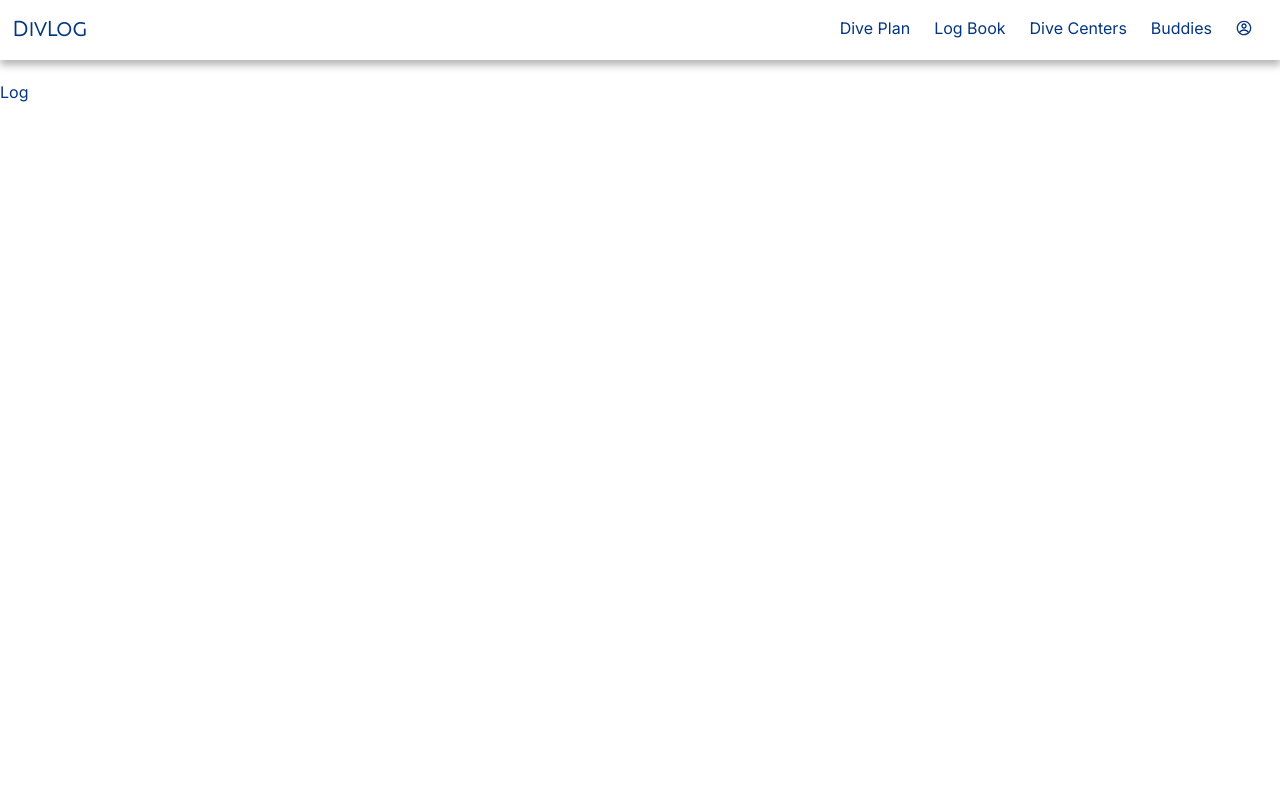
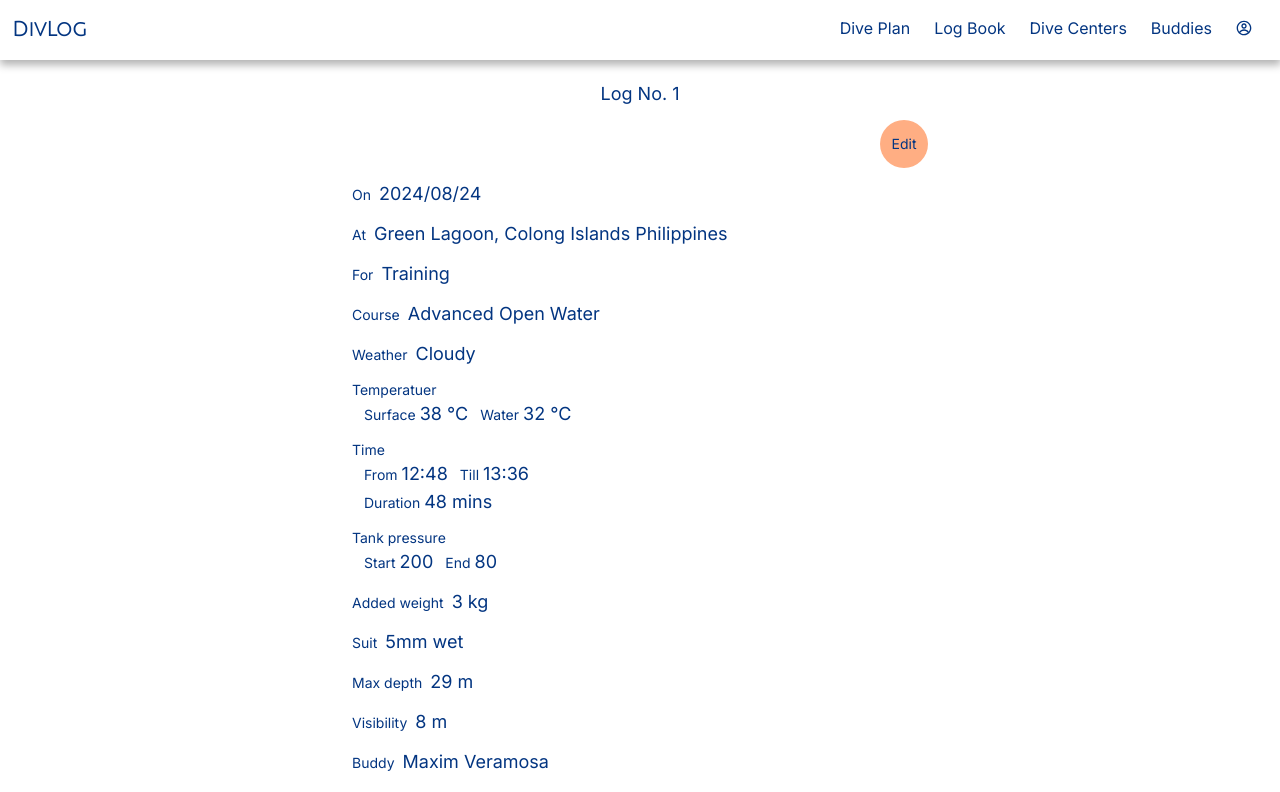
Before and after one commit to Aska62/divlog_app, a Next.js app in the folder frontend/: page /logBook/1 in a window 1280 px wide. Shown: the top 792 px of the page. Built offline with nearby package versions, Linux system fonts and the light colour scheme.

Commit message:
Log view page

```diff
--- a/frontend/app/logBook/[id]/page.tsx
+++ b/frontend/app/logBook/[id]/page.tsx
@@ -1,3 +1,6 @@
+import Heading from "@/components/Heading";
+import EditLogBtn from "@/components/log/EditLogBtn";
+
 type LogPageProps = {
   params: {
     id: string
@@ -9,7 +12,146 @@ const LogPage:React.FC<LogPageProps> = async ({ params }) => {
 
   return (
   <>
-    Log
+    <Heading pageTitle={`Log No. ${id}`} />
+
+    <div className="w-10/12 max-w-xl h-fit mx-auto mb-12">
+      <div className="text-right">
+        <EditLogBtn id={id} />
+      </div>
+
+      {/* Date */}
+      <div className="flex items-baseline my-3">
+        <p className="text-sm mr-2">On </p>
+        <p className="text-lg">2024/08/24</p>
+      </div>
+
+      {/* Location + Country/region */}
+      <div className="flex items-baseline my-3">
+        <p className="text-sm mr-2">At </p>
+        <p className="text-lg">Green Lagoon, Colong Islands Philippines</p>
+      </div>
+
+      {/* Purpose */}
+      <div className="flex items-baseline my-3">
+        <p className="text-sm mr-2">For </p>
+        <p className="text-lg">Training</p>
+      </div>
+
+      {/* Course */}
+      <div className="flex items-baseline my-3">
+        <p className="text-sm mr-2">Course </p>
+        <p className="text-lg">Advanced Open Water</p>
+      </div>
+
+      {/* Weather */}
+      <div className="flex items-baseline my-3">
+        <p className="text-sm mr-2">Weather </p>
+        <p className="text-lg">Cloudy</p>
+      </div>
+
+      {/* Temperatuer */}
+      <div className="my-3">
+        <p className="text-sm mr-2">Temperatuer</p>
+        <div className="flex items-baseline ml-3">
+          <div className="flex items-baseline mr-3">
+            <p className="text-sm mr-1">Surface </p>
+            <p className="text-lg">38 &#176;C</p>
+          </div>
+          <div className="flex items-baseline">
+            <p className="text-sm mr-1">Water </p>
+            <p className="text-lg">32 &#176;C</p>
+          </div>
+        </div>
+      </div>
+
+      {/* Time */}
+      <div className="my-3">
+        <p className="text-sm mr-2">Time </p>
+        <div className="flex items-baseline ml-3">
+          <div className="flex items-baseline mr-3">
+            <p className="text-sm mr-1">From </p>
+            <p className="text-lg">12:48</p>
+          </div>
+          <div className="flex items-baseline">
+            <p className="text-sm mr-1">Till </p>
+            <p className="text-lg">13:36</p>
+          </div>
+        </div>
+
+        <div className="flex items-baseline ml-3">
+          <div className="flex items-baseline mr-3">
+            <p className="text-sm mr-1">Duration </p>
+            <p className="text-lg">48 mins</p>
+          </div>
+        </div>
+      </div>
+
+      {/* Tank pressure */}
+      <div className="my-3">
+        <p className="text-sm mr-2">Tank pressure </p>
+        <div className="flex items-baseline ml-3">
+          <div className="flex items-baseline mr-3">
+            <p className="text-sm mr-1">Start </p>
+            <p className="text-lg">200</p>
+          </div>
+          <div className="flex items-baseline">
+            <p className="text-sm mr-1">End </p>
+            <p className="text-lg">80</p>
+          </div>
+        </div>
+      </div>
+
+      {/* Weight */}
+      <div className="flex items-baseline my-3">
+        <p className="text-sm mr-2">Added weight </p>
+        <p className="text-lg">3 kg</p>
+      </div>
+
+      {/* Suit */}
+      <div className="flex items-baseline my-3">
+        <p className="text-sm mr-2">Suit </p>
+        <p className="text-lg">5mm wet</p>
+      </div>
+
+      {/* Max depth */}
+      <div className="flex items-baseline my-3">
+        <p className="text-sm mr-2">Max depth </p>
+        <p className="text-lg">29 m</p>
+      </div>
+
+      {/* Visibility */}
+      <div className="flex items-baseline my-3">
+        <p className="text-sm mr-2">Visibility </p>
+        <p className="text-lg">8 m</p>
+      </div>
+
+      {/* Buddy */}
+      <div className="flex items-baseline my-3">
+        <p className="text-sm mr-2">Buddy </p>
+        <p className="text-lg">Maxim Veramosa</p>
+      </div>
+
+      {/* Instructor */}
+      <div className="flex items-baseline my-3">
+        <p className="text-sm mr-2">Instructor </p>
+        <p className="text-lg">Shawn Wan Leonard</p>
+      </div>
+
+      {/* Dive center */}
+      <div className="flex items-baseline my-3">
+        <p className="text-sm mr-2">Dive center </p>
+        <p className="text-lg">DivLog Divers Colong</p>
+      </div>
+
+      {/* Note */}
+      <div className="my-3">
+        {/* <p className="text-sm mb-1">Note </p> */}
+        <p className="text-md">
+          Lorem ipsum dolor sit amet, consectetur adipiscing elit, sed do eiusmod tempor incididunt ut labore et dolore magna aliqua. Ut enim ad minim veniam, quis nostrud exercitation ullamco laboris nisi ut aliquip ex ea commodo consequat. Duis aute irure dolor in reprehenderit in voluptate velit esse cillum dolore eu fugiat nulla pariatur. Excepteur sint occaecat cupidatat non proident, sunt in culpa qui officia deserunt mollit anim id est laborum.
+        </p>
+      </div>
+
+    </div>
   </> );
 }
 
--- /dev/null
+++ b/frontend/components/log/EditLogBtn.tsx
@@ -0,0 +1,19 @@
+import Link from "next/link";
+
+type EditLogBtnProps = {
+  id: string
+}
+
+const EditLogBtn:React.FC<EditLogBtnProps> = ({ id }) => {
+  return (
+    <Link href={`/logBook/${id}/edit`}>
+      <button
+        className="w-12 h-12 rounded-full bg-eyeCatch text-darkBlue text-sm leading-3 text-center hover:bg-eyeCatchDark"
+      >
+        Edit
+      </button>
+    </Link>
+  );
+}
+
+export default EditLogBtn;
```
